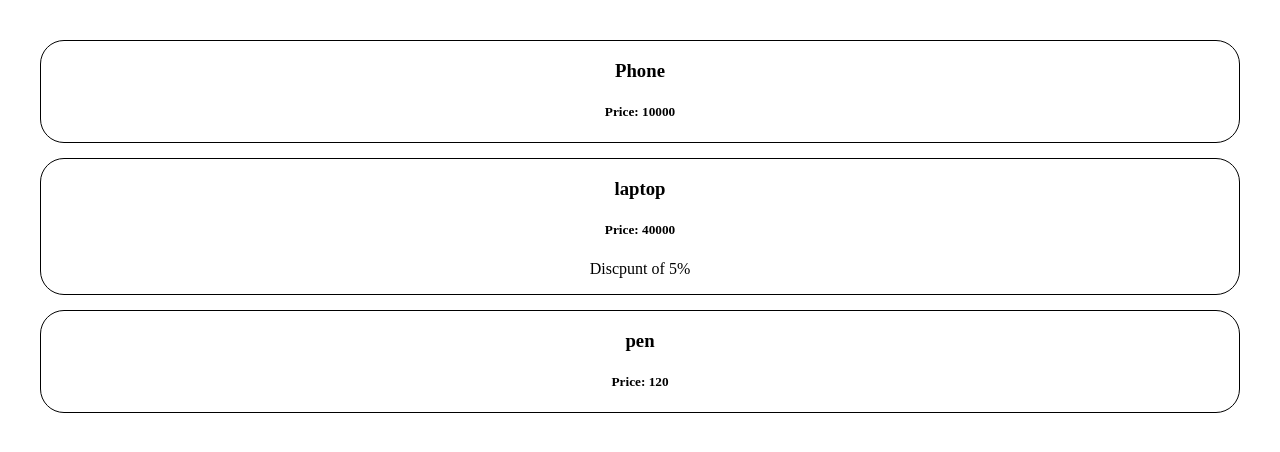
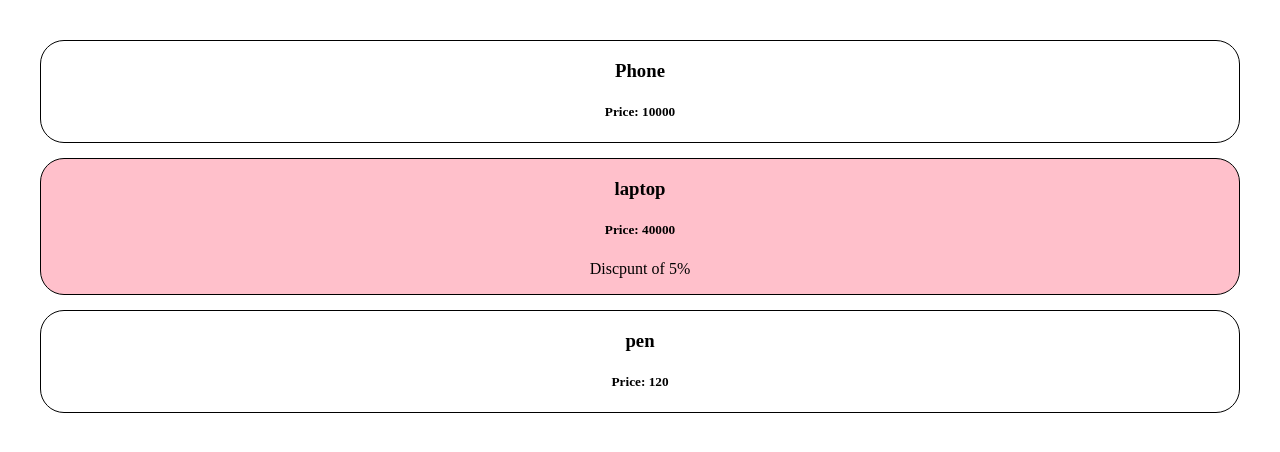
Before and after one commit to CrysPy-SAM/basic-react-app, a React (Vite) app: page / in a window 1280 px wide. Shown: the top 452 px of the page. Built offline with nearby package versions, Linux system fonts and the light colour scheme.

Commit message:
Initial commit

```diff
--- a/src/Product.jsx
+++ b/src/Product.jsx
@@ -1,8 +1,9 @@
 import "./Product.css";
 
 function Product({title,price, features}) {
+  let styles = {backgroundColor : price>30000 ? "pink" : ""};
   return (
-    <div className="Product">
+    <div className="Product"  style={styles}>
       <h3>{title}</h3>
       <h5>Price: {price}</h5>
       {price> 30000 && <p>Discpunt of 5%</p>}
```
